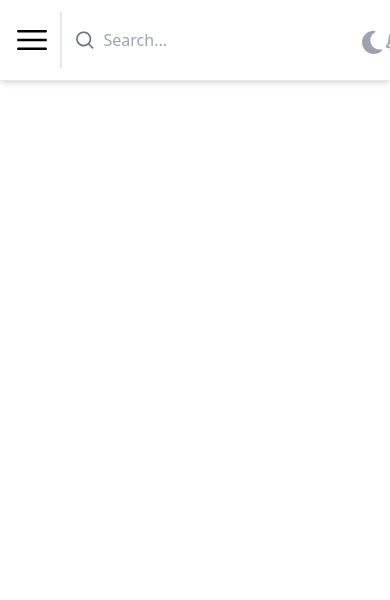
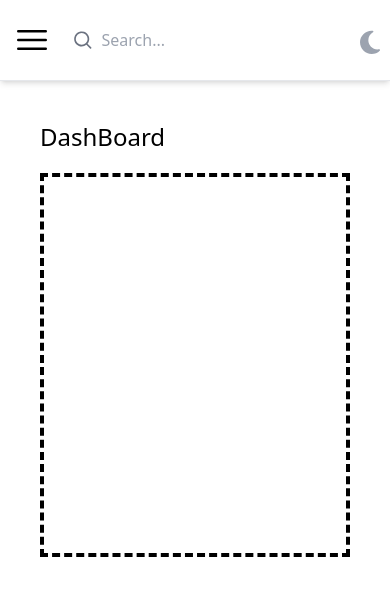
Before and after one commit to foadEbrahimi/DashboardTailwind, a website: page index.html in a window 390 px wide. Shown: the top 600 px of the page. Drawn offline with Linux system fonts and the light colour scheme.

Commit message:
Fix some bugs

```diff
--- a/index.html
+++ b/index.html
@@ -222,10 +222,11 @@
           </a>
         </div>
       </div>
-      <nav
-        class="Navbar flex items-start justify-between p-3 lg:px-7 lg:w-full border-b shadow-md h-fit bg-white dark:bg-gray-900"
+      <nav class="Navbar flex flex-col w-full">
+        <div
+          class="flex items-start justify-between p-3 lg:px-7 lg:w-full border-b shadow-md h-fit bg-white dark:bg-gray-900 dark:shadow-indigo-600 dark:shadow-2xl"
         >
-        <div class="flex items-center divide-x-2 lg:divide-x-0 space-x-2">
+          <div class="flex items-center divide -x-2 lg:divide-x-0 space-x-2">
             <div class="logo-list lg:hidden">
               <a href="#">
                 <svg
@@ -246,7 +247,7 @@
               </a>
             </div>
             <div class="SearchBox pl-3 dark:bg-transparent">
-            <form class="flex w-72">
+              <form class="flex w-72 2xl:w-Search">
                 <svg
                   xmlns="http://www.w3.org/2000/svg"
                   viewBox="0 0 20 20"
@@ -266,7 +267,7 @@
               </form>
             </div>
           </div>
-        <div class="flex items-center lg:gap-x-3">
+          <div class="flex items-center gap-x-2 lg:gap-x-3">
             <a href="#" class="pt-3">
               <span>
                 <svg
@@ -335,6 +336,11 @@
               </span>
             </a>
           </div>
+        </div>
+        <div class="p-10 space-y-5">
+          <h1 class="text-2xl">DashBoard</h1>
+          <div class="border-4 border-dashed border-black p-10 h-96"></div>
+        </div>
       </nav>
     </div>
   </body>
--- a/tailwind.config.js
+++ b/tailwind.config.js
@@ -6,6 +6,9 @@ module.exports = {
       colors: {
         myColor: "rgb(99,102,241)",
       },
+      width: {
+        Search: "50rem",
+      },
     },
   },
   plugins: [],
```
Also changed, not shown: src/assets/css/main.css. Lines whose indentation alone changed are shown as unchanged.
